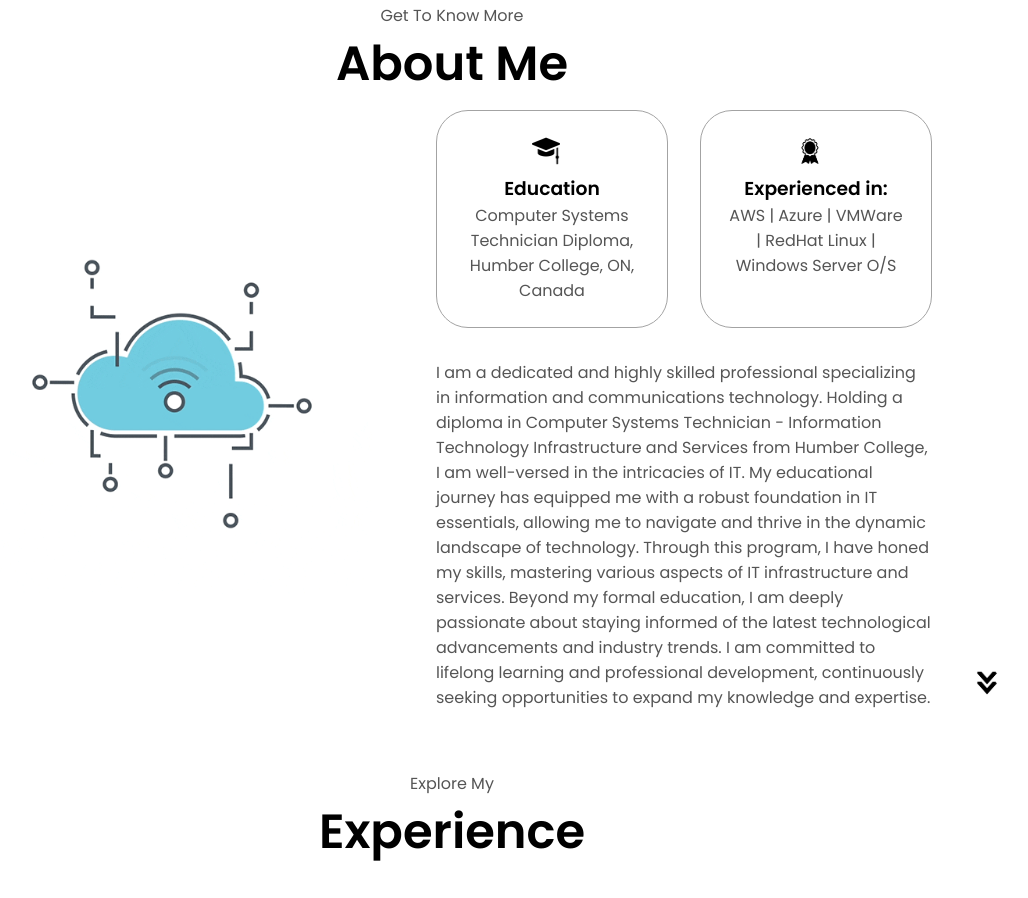
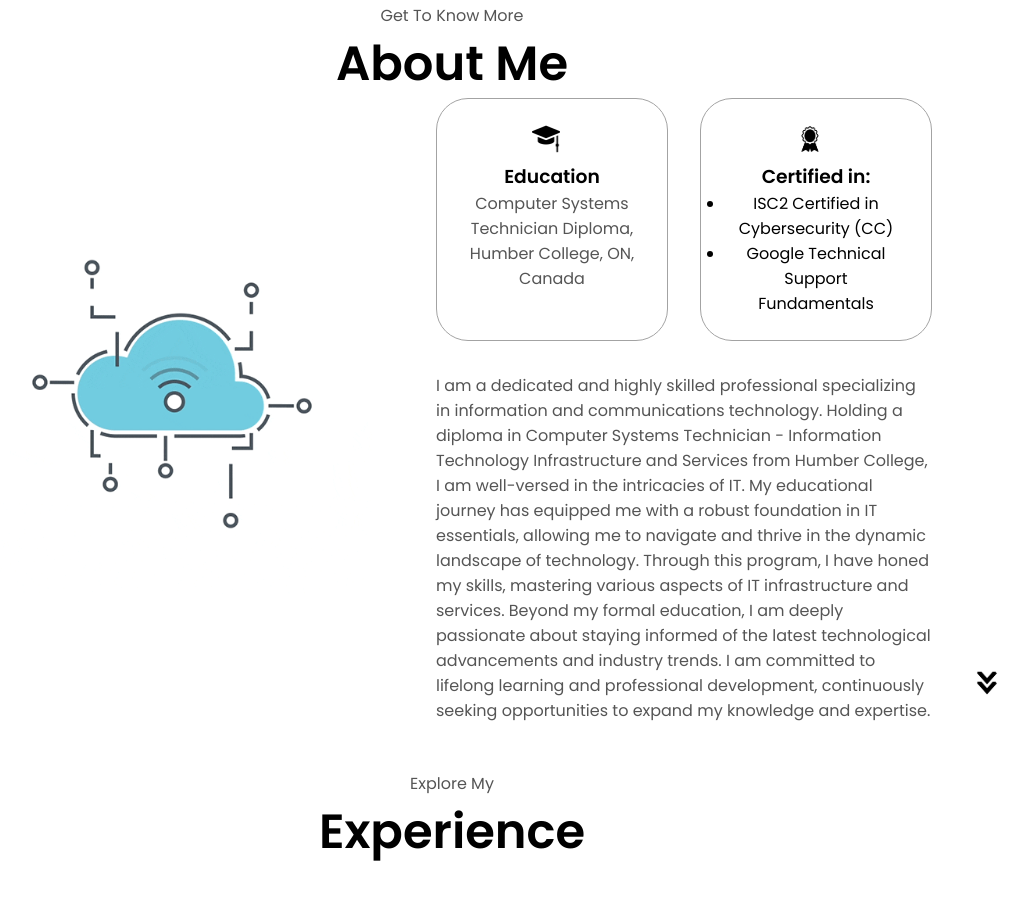
Before and after one commit to gouthamkrishna351/MY_PORTFOLIO_website_Copy, a plain HTML site: page index.html in a window 1280 px wide. Shown: the part 925-1823 px from the top of the page, without its empty margins (188-1216 px from the left). Drawn offline with Linux system fonts and the light colour scheme; a web font is replaced by a local one.

Commit message:
certifications
certifications update

```diff
--- a/index.html
+++ b/index.html
@@ -55,7 +55,7 @@
     <p class="section__text__p2">IT Professional</p>
 
     <div class="btn-container">
-      <button class="btn btn-color-2" onclick="window.open('./assets/Goutham_Krishna_Resume.pdf')">DOWNLOAD RESUME</button>
+      <button class="btn btn-color-2" onclick="window.open('./assets/goutham_krishna_resume.pdf')">DOWNLOAD RESUME</button>
       <button class="btn btn-color-1" onclick="location.href='./#contact'">CONTACT INFO</button>
     </div>
 
@@ -114,8 +114,11 @@
               alt="Experience icon"
               class="icon" />
 
-             <h3>Experienced in:</h3>
-             <P>AWS | Azure | VMWare | RedHat Linux | Windows Server O/S</P>
+              <h3>Certified in:</h3>
+              <ul>
+                <li><a href='https://www.credly.com/badges/03b7a2cb-6e4f-4a7c-bff6-026e8895b598/linked_in_profile'>ISC2 Certified in Cybersecurity (CC)</a></li>
+                <li><a href='https://www.coursera.org/account/accomplishments/verify/T4BWRW4RYDLN'>Google Technical Support Fundamentals</a></li>
+              </ul>
 
             </div>
 
```
Also changed, not shown: 1 other file.
